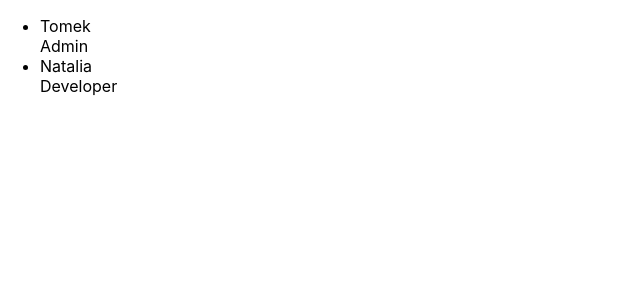
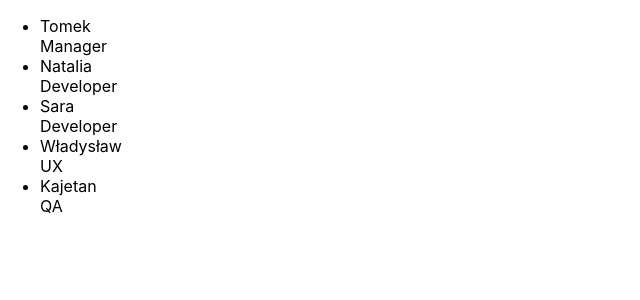
Before and after one commit to dev-com2020/stan, a React (Create React App) app: page / in a window 1280 px wide. Shown: the top 300 px of the page, without its empty margins (0-640 px from the left). Built offline with nearby package versions, Linux system fonts and the light colour scheme.

Commit message:
9:47 3.3

```diff
--- a/src/App.tsx
+++ b/src/App.tsx
@@ -6,12 +6,20 @@ function App() {
     <div>
       <CheckList
         data={[
-    {id: 1, name: 'Tomek', role: 'Admin'},
-    {id: 2, name: 'Natalia', role: 'Developer'},
+          { id: 1, name: 'Tomek', role: 'Manager' },
+          { id: 2, name: 'Natalia', role: 'Developer' },
+          { id: 3, name: 'Sara', role: 'Developer' },
+          { id: 4, name: 'Władysław', role: 'UX' },
+          { id: 5, name: 'Kajetan', role: 'QA' },
         ]}
         id="id"
         primary="name"
         secondary="role"
+        style={{
+          width: '300px',
+          maxHeight: '380px',
+          overflowY: 'auto'
+        }}
       />
     </div>
   )
--- a/src/Checklist/Checklist.tsx
+++ b/src/Checklist/Checklist.tsx
@@ -1,18 +1,21 @@
+import { ComponentPropsWithoutRef } from "react"
+
 type Props<Data> = {
     data: Data[]
     id: keyof Data
     primary: keyof Data
     secondary: keyof Data
-}
+} & ComponentPropsWithoutRef<'ul'>
 
 export function CheckList<Data>({
     data,
     id,
     primary,
-    secondary
+    secondary,
+    ...ulProps
 }: Props<Data>){
     return (
-        <ul>
+        <ul className="" {...ulProps}>
             {data.map((item) => {
                 const idValue = item[id] as unknown
                 if (
```
Lines whose indentation alone changed are shown as unchanged.
